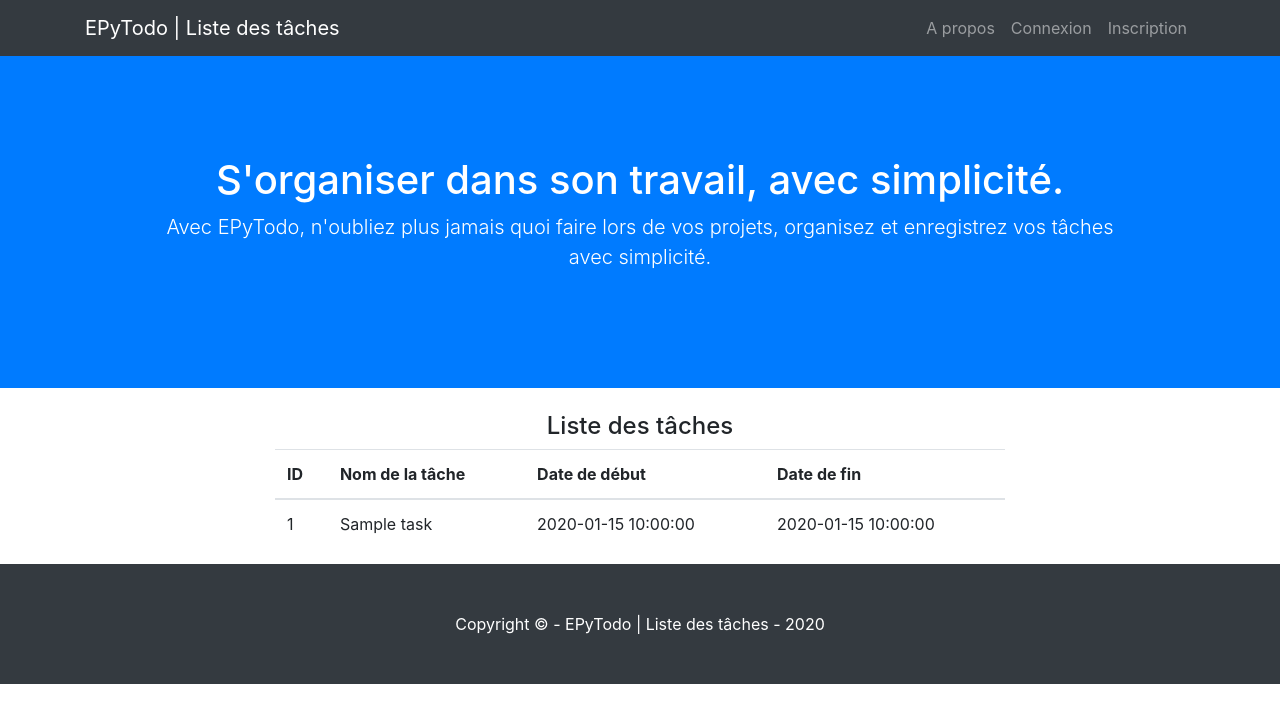
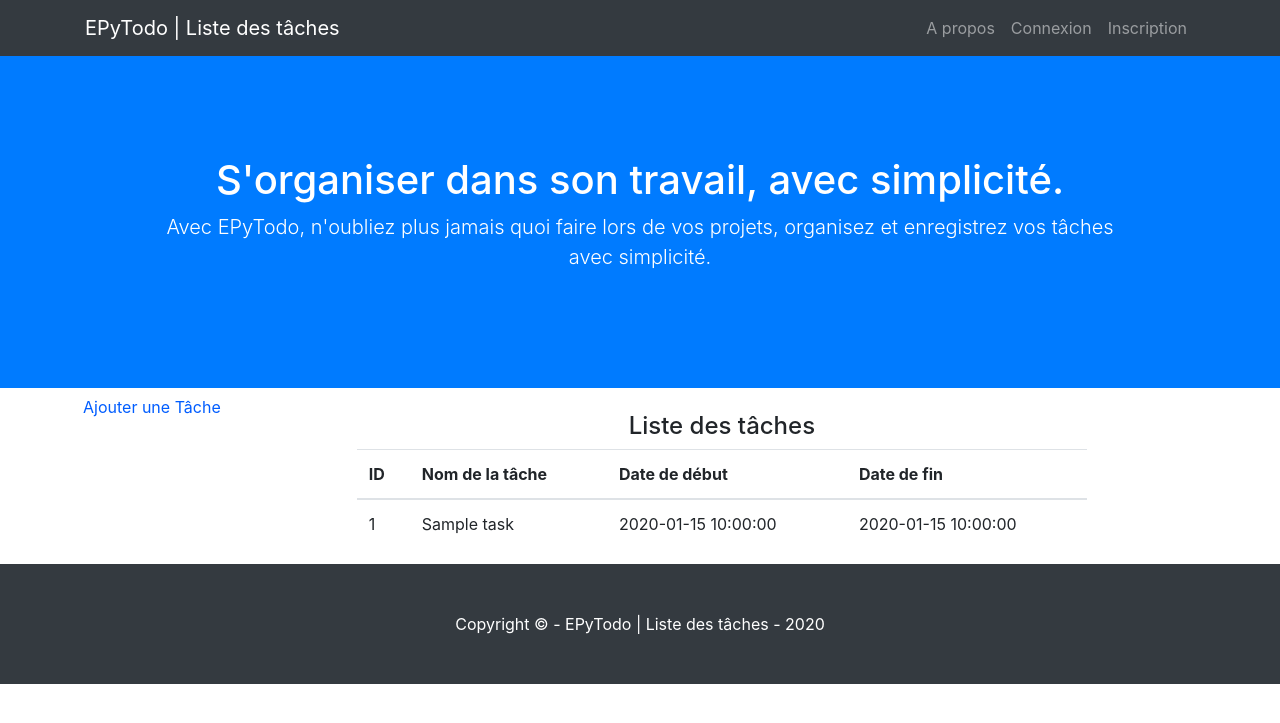
Before and after one commit to AnthoniMarie/EpyTodo, a Flask app: page /user/task in a window 1280 px wide. Shown: the top 723 px of the page. Run offline with Flask 2, Linux system fonts and the light colour scheme; tables that the repository leaves empty hold one stand-in row (values such as "Sample post"); some libraries are stand-ins or nearby versions.

Commit message:
[+] -Adding the button to create new task

```diff
--- a/app/templates/tasks/list.html
+++ b/app/templates/tasks/list.html
@@ -1,6 +1,7 @@
 {% include "partials/header.html" %}
 <div class="container">
    <div class="row">
+   <a style="color: #005DFF"; href="#" class="btn btn-default"><span class="glyphicon glyphicon-plus"></span>Ajouter une Tâche</a>
       <div class="col-lg-8 mx-auto">
       <br>
          <h4 style="text-align: center">
```
